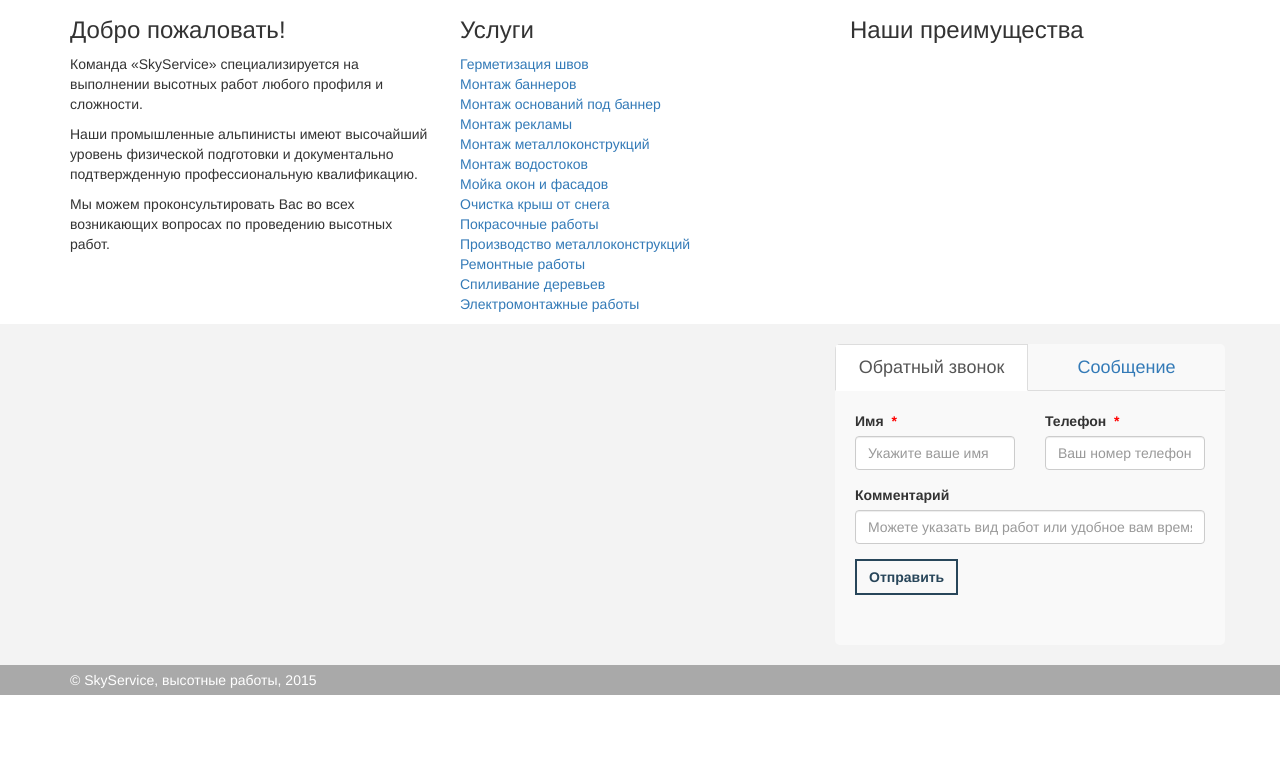
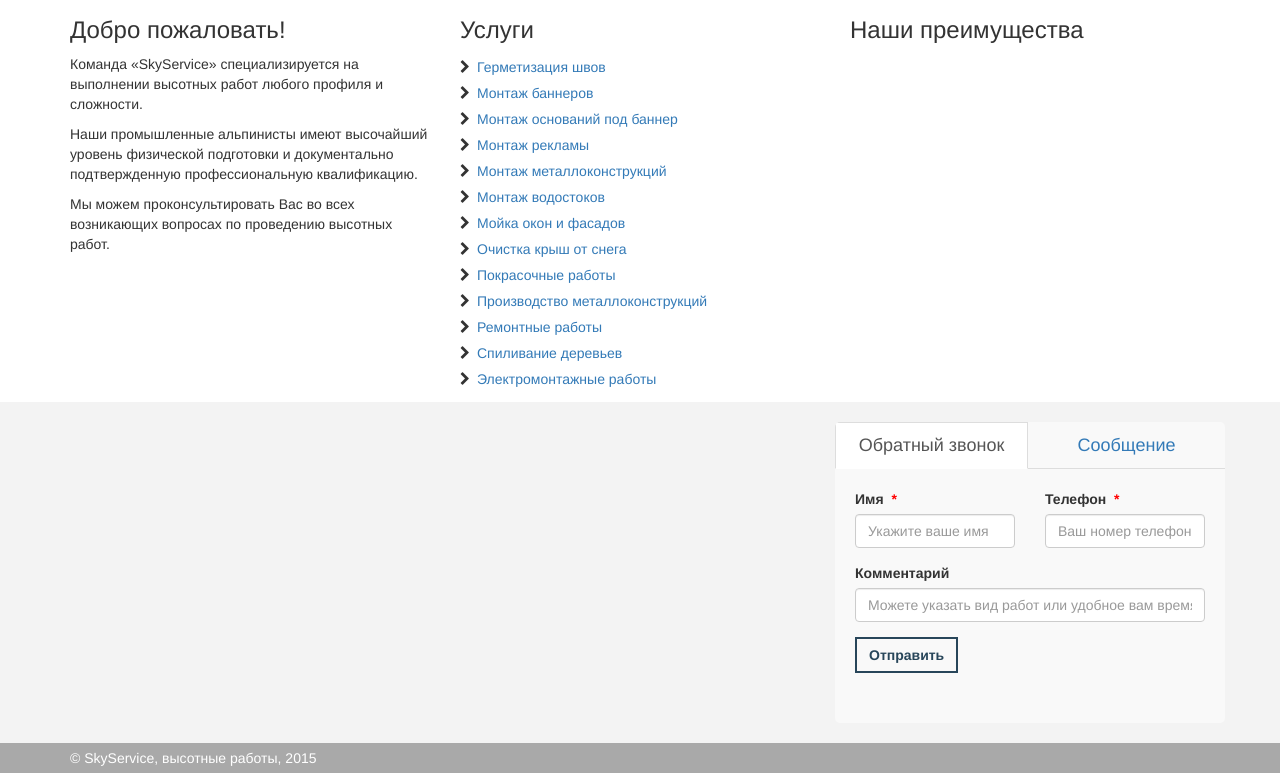
Before and after one commit to skyservice7/skyservice7.github.io, a plain HTML site: page index.html in a window 1280 px wide. Shown: the part 856-1629 px from the top of the page. Before the commit the page ends 1551 px from the top, so only its background shows below. Drawn offline with nearby package versions, Linux system fonts and the light colour scheme; files that its build step writes are made by us from their sources; a script that the page names is missing.

Commit message:
Стиль списка услуг на главной

```diff
--- a/css/style.css
+++ b/css/style.css
@@ -239,5 +239,6 @@
                 padding: 0;
             }
                 .main-page-service-list li{
+        padding: 3px 0;
 
                 }
--- a/index.html
+++ b/index.html
@@ -5,7 +5,7 @@
 		<meta http-equiv="X-UA-Compatible" content="IE=edge">
 		<meta name="viewport" content="width=device-width, initial-scale=1">
 		<title>SkyService - Высотные работы Ярославль</title>
-		<link rel="stylesheet" href="//maxcdn.bootstrapcdn.com/font-awesome/4.3.0/css/font-awesome.min.css">
+		<link rel="stylesheet" href="https://maxcdn.bootstrapcdn.com/font-awesome/4.4.0/css/font-awesome.min.css">
 		<script type="text/javascript" src="scripts/instafeed/instafeed.min.js"></script>
 		<script type="text/javascript" src="//yastatic.net/share/share.js" charset="utf-8"></script>
 		<!--<script>
@@ -138,19 +138,19 @@
 	<div class="col-md-4">
 		<h3>Услуги</h3>
 		<ul class="main-page-service-list">
-			<li><a href="#">Герметизация швов</a></li>
-			<li><a href="#">Монтаж баннеров</a></li>
-			<li><a href="#">Монтаж оснований под баннер</a></li>
-			<li><a href="#">Монтаж рекламы</a></li>
-			<li><a href="#">Монтаж металлоконструкций</a></li>
-			<li><a href="#">Монтаж водостоков</a></li>
-			<li><a href="#">Мойка окон и фасадов</a></li>
-			<li><a href="#">Очистка крыш от снега</a></li>
-			<li><a href="#">Покрасочные работы</a></li>
-			<li><a href="#">Производство металлоконструкций</a></li>
-			<li><a href="#">Ремонтные работы</a></li>
-			<li><a href="#">Спиливание деревьев</a></li>
-			<li><a href="#">Электромонтажные работы</a></li>
+			<li><i class="fa fa-chevron-right"></i>&ensp;<a href="#">Герметизация швов</a></li>
+			<li><i class="fa fa-chevron-right"></i>&ensp;<a href="#">Монтаж баннеров</a></li>
+			<li><i class="fa fa-chevron-right"></i>&ensp;<a href="#">Монтаж оснований под баннер</a></li>
+			<li><i class="fa fa-chevron-right"></i>&ensp;<a href="#">Монтаж рекламы</a></li>
+			<li><i class="fa fa-chevron-right"></i>&ensp;<a href="#">Монтаж металлоконструкций</a></li>
+			<li><i class="fa fa-chevron-right"></i>&ensp;<a href="#">Монтаж водостоков</a></li>
+			<li><i class="fa fa-chevron-right"></i>&ensp;<a href="#">Мойка окон и фасадов</a></li>
+			<li><i class="fa fa-chevron-right"></i>&ensp;<a href="#">Очистка крыш от снега</a></li>
+			<li><i class="fa fa-chevron-right"></i>&ensp;<a href="#">Покрасочные работы</a></li>
+			<li><i class="fa fa-chevron-right"></i>&ensp;<a href="#">Производство металлоконструкций</a></li>
+			<li><i class="fa fa-chevron-right"></i>&ensp;<a href="#">Ремонтные работы</a></li>
+			<li><i class="fa fa-chevron-right"></i>&ensp;<a href="#">Спиливание деревьев</a></li>
+			<li><i class="fa fa-chevron-right"></i>&ensp;<a href="#">Электромонтажные работы</a></li>
 		</ul>
 	</div>
 	<div class="col-md-4">
```
